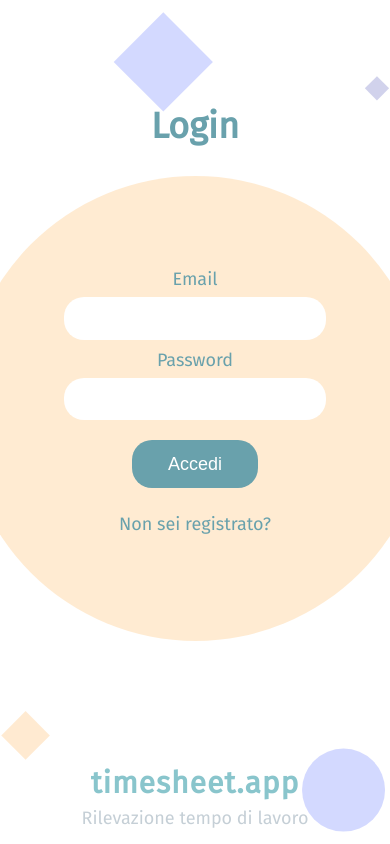
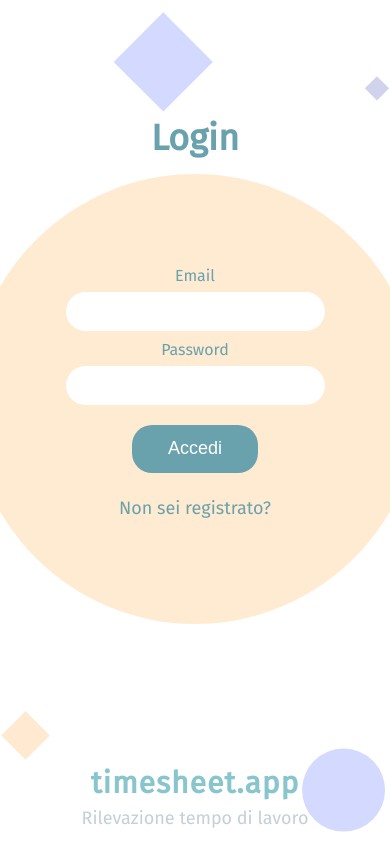
Before and after one commit to marilari88/ore-lavorate-frontend, a React (Create React App) app: page /login in a window 390 px wide. Built offline with nearby package versions, Linux system fonts and the light colour scheme; no server answers.

Commit message:
Aggiustamenti per mobile schermata registrazione e login

```diff
--- a/src/App.scss
+++ b/src/App.scss
@@ -225,16 +225,16 @@ html {
         align-items: center;
         h1 {
           color: $colore-secondario;
-          padding: 0 2rem;
+          padding: 2rem 2rem;
           box-sizing: border-box;
           text-align: center;
-          height: 100px;
+          height: 40px;
           align-items: center;
           display: flex;
         }
         form {
-          width: 465px;
-          height: 465px;
+          width: 450px;
+          height: 450px;
           display: flex;
           flex-direction: column;
           justify-content: center;
@@ -250,7 +250,7 @@ html {
             align-items: center;
             label {
               color: $colore-secondario;
-              font-size: 18px;
+              font-size: 16px;
             }
             input {
               transition: box-shadow 0.3s;
@@ -260,7 +260,7 @@ html {
               border-radius: 20px;
               margin-bottom: 0.5rem;
               margin-top: 0.4rem;
-              padding: 0.6rem;
+              padding: 0.5rem;
               border: none;
               text-align: center;
               &:focus {
@@ -301,8 +301,7 @@ html {
         .messaggioForm {
           padding: 0.5rem 1rem;
           text-align: center;
-          height: 30px;
-          line-height: 30px;
+          height: 20px;
           font-weight: bold;
           &.successMessage {
             color: $colore-successo;
```
